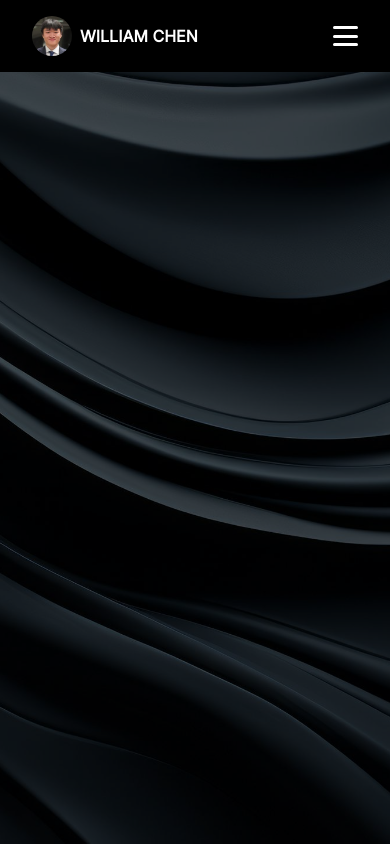
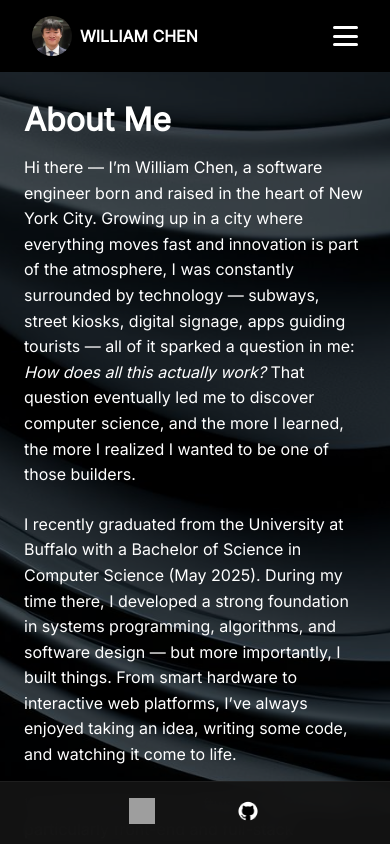
Before and after one commit to WilliamChn/WilliamChn.github.io, a React (Create React App) app: page /about in a window 390 px wide. Shown: the top 844 px of the page. Built offline with nearby package versions, Linux system fonts and the light colour scheme; grey boxes are pictures that could not be loaded.

Commit message:
fixed UI bug in mobile view causing two scrollbars to pop up

```diff
--- a/src/App.css
+++ b/src/App.css
@@ -9,28 +9,31 @@ html, body {
   height: 100%;
   overflow-x: hidden;
   overflow-y: auto;
+  scroll-behavior: smooth;
+  -webkit-overflow-scrolling: touch;
   font-family: 'Inter', sans-serif;
+  scrollbar-width: thin;
+  scrollbar-color: black;
+  background-attachment: scroll;
+  overscroll-behavior: contain;
 }
 
 /* Container setup */
 .App {
   position: relative;
-  height: 100vh;
-  width: 100vw;
-  background-color: black;
-}
-
-/* Background image */
-.bg-img {
-  height: 100%;
-  width: 100%;
-  object-fit: cover;
-  position: absolute;
-  top: 0;
-  left: 0;
+  min-height: 100vh;
+  overflow-x: hidden;
+  scrollbar-width: thin;
+  scrollbar-color: black;
+  background-image: url('./assets/background.jpg');
+  background-size: cover;
+  background-position: center;
+  background-attachment: scroll;
+  background-repeat: no-repeat;
   z-index: 0;
 }
 
+/* Keep all other existing CSS styles unchanged below */
 .background-overlay {
   position: absolute;
   top: 0;
@@ -173,6 +176,11 @@ html, body {
   z-index: 1;
   text-align: left;
   font-family: 'Inter', sans-serif;
+}
+
+.bio.about {
+  padding-top: 100px; /* or adjust to your navbar height */
+  padding-bottom: 2rem;
 }
 
 .bio > * {
@@ -398,19 +406,30 @@ html, body {
 /* Responsive styles */
 @media (max-width: 768px) {
   html, body {
-    height: 100%;
-    overflow: hidden;
+    min-height: 100%;
+    height: auto;
+    overflow-x: hidden;
+    overflow-y: auto;
+    -webkit-overflow-scrolling: touch;
   }
 
-  .App {
-    height: 100vh;
-    overflow: hidden;
-  }
+.App {
+  min-height: 100vh;
+  overflow-x: hidden;
+  overflow-y: visible; /* or auto if you want it scrollable */
+}
 
   .bio {
     padding-left: 1.5rem;
     padding-right: 1.5rem;
     transform: translateY(-50px);
+    align-items: flex-start;
+    text-align: left;
+  }
+
+  .bio.about {
+    padding: 100px 1.5rem 6rem;
+    transform: none;
     align-items: flex-start;
     text-align: left;
   }
--- a/src/App.js
+++ b/src/App.js
@@ -1,7 +1,7 @@
-import { useEffect } from 'react';
 import { BrowserRouter as Router, Routes, Route } from 'react-router-dom';
-import background from './assets/background.jpg';
+
 import Navbar from './components/Navbar';
+import ScrollController from './components/ScrollController';
 
 import Home from './pages/Home';
 import About from './pages/About';
@@ -12,32 +12,10 @@ import Contact from './pages/Contact';
 import './App.css';
 
 function App() {
-useEffect(() => {
-    const handleResizeOrOrientation = () => {
-      const isPortrait = window.innerHeight > window.innerWidth;
-
-      if (isPortrait) {
-        requestAnimationFrame(() => {
-          document.documentElement.scrollTop = 0;
-          document.body.scrollTop = 0;
-          window.scrollTo({ top: 0, behavior: 'instant' });
-        });
-      }
-    };
-
-    window.addEventListener('resize', handleResizeOrOrientation);
-    window.addEventListener('orientationchange', handleResizeOrOrientation);
-
-    return () => {
-      window.removeEventListener('resize', handleResizeOrOrientation);
-      window.removeEventListener('orientationchange', handleResizeOrOrientation);
-    };
-  }, []);
-
   return (
     <Router>
+      <ScrollController>
         <div className="App">
-        <img src={background} alt="background" className="bg-img" />
           <div className="background-overlay" />
           <Navbar />
           <Routes>
@@ -48,6 +26,7 @@ useEffect(() => {
             <Route path="/contact" element={<Contact />} />
           </Routes>
         </div>
+      </ScrollController>
     </Router>
   );
 }
--- /dev/null
+++ b/src/components/ScrollController.jsx
@@ -0,0 +1,26 @@
+import { useEffect } from "react";
+import { useLocation } from "react-router-dom";
+
+function ScrollController({ children }) {
+  const location = useLocation();
+
+  useEffect(() => {
+    const appWrapper = document.getElementById("app-wrapper");
+
+    if (appWrapper) {
+      if (location.pathname === "/") {
+        appWrapper.style.overflow = "hidden"; // Disable scroll only inside wrapper
+      } else {
+        appWrapper.style.overflow = "auto"; // Enable scroll for other pages
+      }
+    }
+
+    return () => {
+      if (appWrapper) appWrapper.style.overflow = "auto";
+    };
+  }, [location]);
+
+  return children;
+}
+
+export default ScrollController;
--- a/src/pages/About.jsx
+++ b/src/pages/About.jsx
@@ -1,9 +1,22 @@
+import { SocialIconsDesktop, SocialIconsMobile } from "../components/SocialIcons";
+
 function About() {
   return (
-    <div className="page-content">
-      <h1>About Me</h1>
-      <p>Page under construction.</p>
-    </div>
+    <>
+      <div className="bio about">
+        <h1>About Me</h1>
+        <p>Hi there — I’m William Chen, a software engineer born and raised in the heart of New York City. Growing up in a city where everything moves fast and innovation is part of the atmosphere, I was constantly surrounded by technology — subways, street kiosks, digital signage, apps guiding tourists — all of it sparked a question in me: <em>How does all this actually work?</em> That question eventually led me to discover computer science, and the more I learned, the more I realized I wanted to be one of those builders.</p>
+
+        <p>I recently graduated from the University at Buffalo with a Bachelor of Science in Computer Science (May 2025). During my time there, I developed a strong foundation in systems programming, algorithms, and software design — but more importantly, I built things. From smart hardware to interactive web platforms, I’ve always enjoyed taking an idea, writing some code, and watching it come to life.</p>
+
+        <p>I’m passionate about software engineering, particularly front-end and full-stack development. I enjoy creating user experiences that are not only functional but also fun to interact with — and yes, sometimes that means obsessing over just the right shade of blue.</p>
+
+        <p>Whether it's an internship at a startup, a late-night hackathon, or a personal side project, I love working on software that connects people or makes their lives just a little bit easier (or more interesting). If you’re into quirky ideas, clean code, or boba-fueled brainstorming, we’ll probably get along.</p>
+
+        <SocialIconsDesktop />
+      </div>
+      <SocialIconsMobile />
+    </>
   );
 }
 
```
Lines whose indentation alone changed are shown as unchanged.
